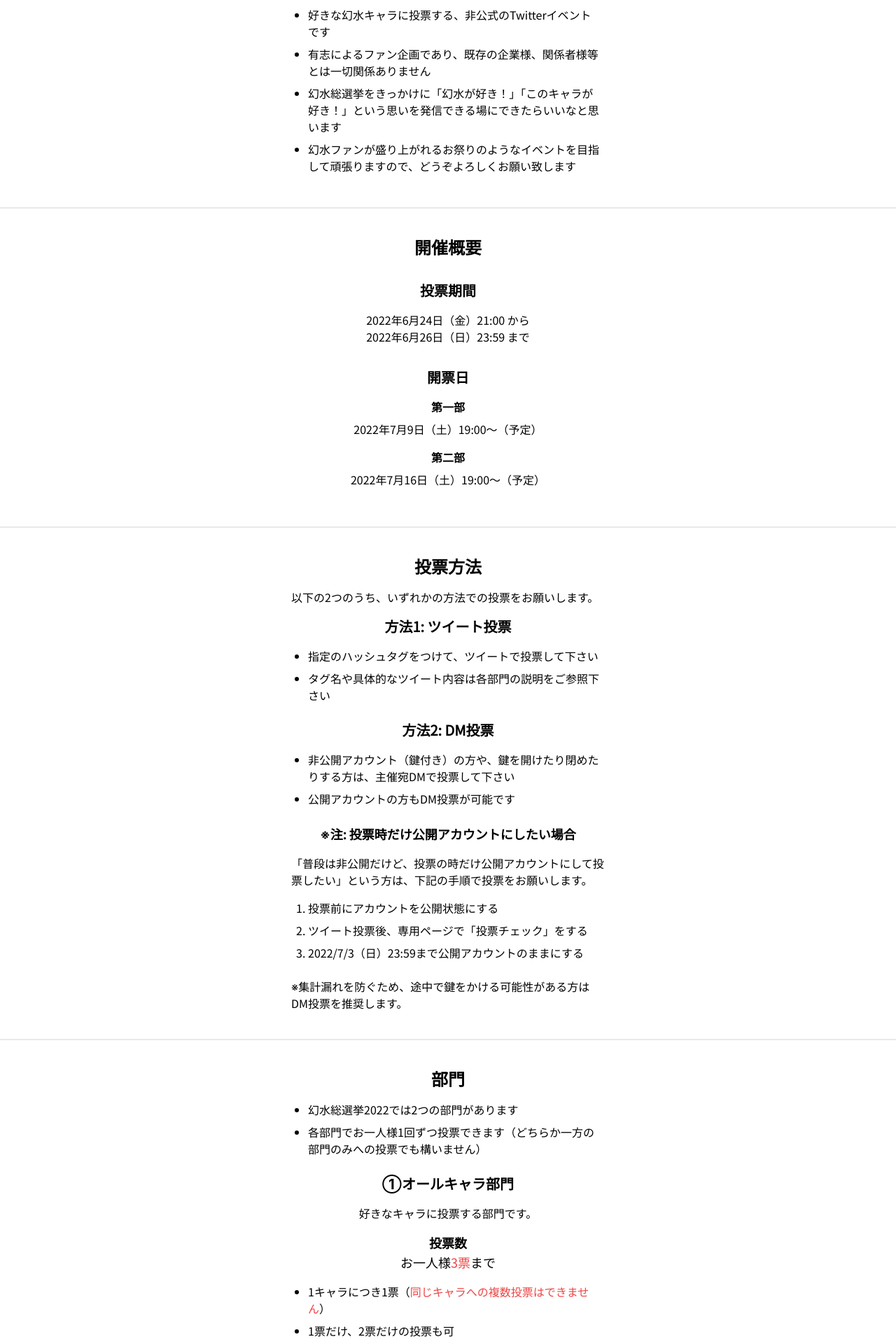
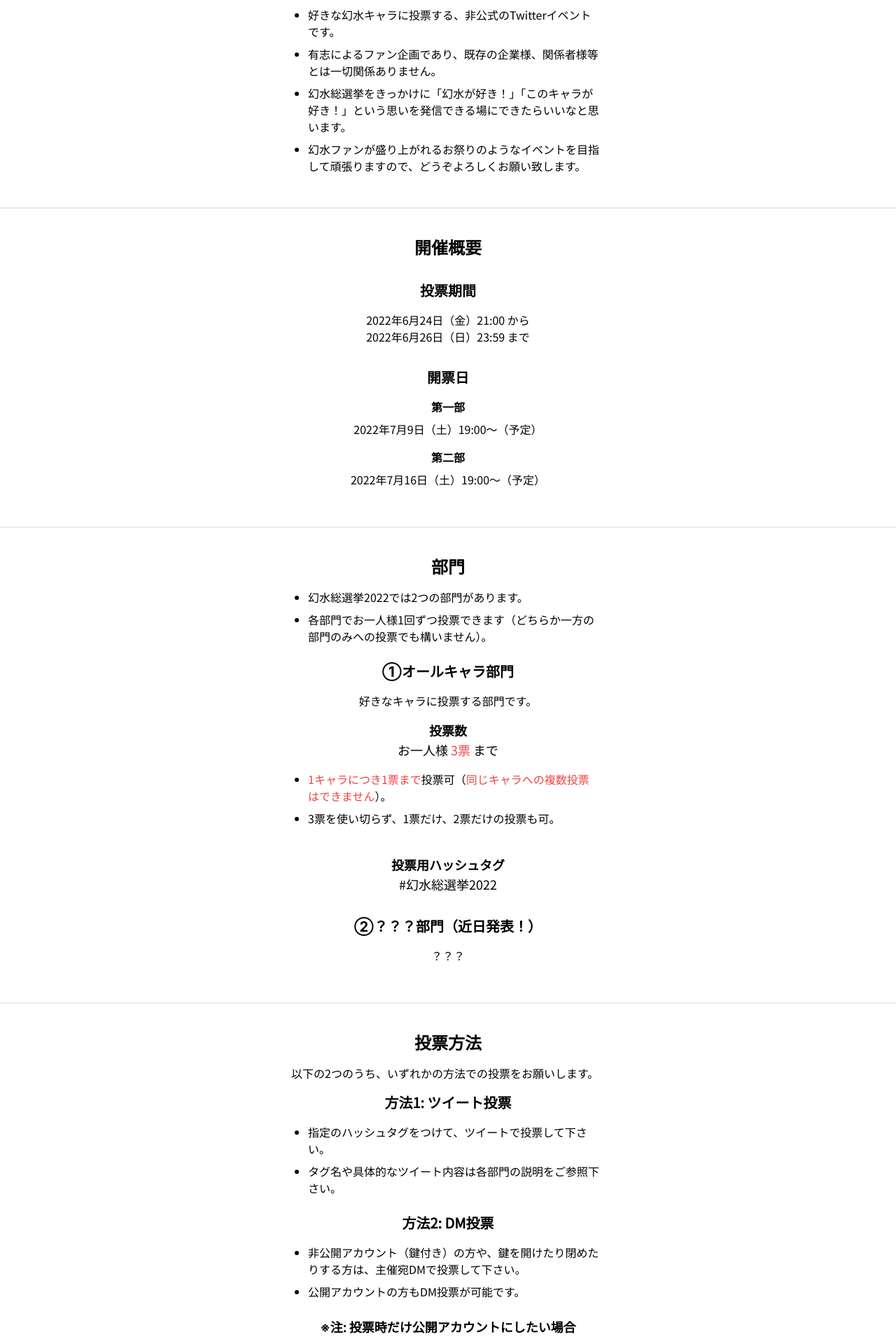
Before and after one commit to true-runes/suikoden-election-2022-frontend, a Next.js app: page / in a window 1280 px wide. Shown: the part 860-2780 px from the top of the page at 70% size. Built offline with nearby package versions, Linux system fonts and the light colour scheme; no server answers; a web font is replaced by a local one.

Commit message:
feat: 🎸 2022/05/15昼リリース用の最終調整

```diff
--- a/components/Departments.tsx
+++ b/components/Departments.tsx
@@ -9,12 +9,15 @@
             <h1 className="text-2xl font-bold pb-4">部門</h1>
             <div className="text-base text-left pb-4">
               <ul className="list-disc pl-6 pr-2">
-                <li className="pb-2">幻水総選挙2022では2つの部門があります</li>
                 <li className="pb-2">
-                  各部門でお一人様1回ずつ投票できます（どちらか一方の部門のみへの投票でも構いません）
+                  幻水総選挙2022では2つの部門があります。
+                </li>
+                <li className="pb-2">
+                  各部門でお一人様1回ずつ投票できます（どちらか一方の部門のみへの投票でも構いません）。
                 </li>
               </ul>
             </div>
+
             <div className="pb-4">
               <h2 className="text-xl font-bold pb-4">①オールキャラ部門</h2>
               <p className="text-base text-center pb-4">
@@ -23,18 +26,21 @@
               <div className="pb-4">
                 <h3 className="text-lg font-bold">投票数</h3>
                 <p className="text-lg pb-4">
-                  お一人様<span className="text-red-500">3票</span>まで
+                  お一人様 <span className="text-red-500">3票</span> まで
                 </p>
                 <div className="text-base text-left pb-4">
                   <ul className="list-disc pl-6 pr-2">
                     <li className="pb-2">
-                      1キャラにつき1票（
+                      <span className="text-red-500">1キャラにつき1票まで</span>
+                      投票可（
                       <span className="text-red-500">
                         同じキャラへの複数投票はできません
                       </span>
-                      ）
+                      ）。
                     </li>
-                    <li className="pb-2">1票だけ、2票だけの投票も可</li>
+                    <li className="pb-2">
+                      3票を使い切らず、1票だけ、2票だけの投票も可。
+                    </li>
                   </ul>
                 </div>
               </div>
@@ -47,6 +53,7 @@
             <h2 className="text-xl font-bold pb-4">
               ②？？？部門（近日発表！）
             </h2>
+            <p className="text-base text-center pb-4">？？？</p>
           </div>
         </div>
       </div>
--- a/components/HowToVote.tsx
+++ b/components/HowToVote.tsx
@@ -14,10 +14,10 @@
             <div className="text-base text-left pb-4">
               <ul className="list-disc pl-6 pr-2">
                 <li className="pb-2">
-                  指定のハッシュタグをつけて、ツイートで投票して下さい
+                  指定のハッシュタグをつけて、ツイートで投票して下さい。
                 </li>
                 <li className="pb-2">
-                  タグ名や具体的なツイート内容は各部門の説明をご参照下さい
+                  タグ名や具体的なツイート内容は各部門の説明をご参照下さい。
                 </li>
               </ul>
             </div>
@@ -25,9 +25,9 @@
             <div className="text-base text-left pb-4">
               <ul className="list-disc pl-6 pr-2">
                 <li className="pb-2">
-                  非公開アカウント（鍵付き）の方や、鍵を開けたり閉めたりする方は、主催宛DMで投票して下さい
+                  非公開アカウント（鍵付き）の方や、鍵を開けたり閉めたりする方は、主催宛DMで投票して下さい。
                 </li>
-                <li className="pb-2">公開アカウントの方もDM投票が可能です</li>
+                <li className="pb-2">公開アカウントの方もDM投票が可能です。</li>
               </ul>
             </div>
             <h1 className="text-lg font-bold pb-4">
@@ -38,12 +38,12 @@
             </p>
             <div className="text-base text-left pb-4">
               <ul className="list-decimal pl-6 pr-2">
-                <li className="pb-2">投票前にアカウントを公開状態にする</li>
+                <li className="pb-2">投票前にアカウントを公開状態にする。</li>
                 <li className="pb-2">
-                  ツイート投票後、専用ページで「投票チェック」をする
+                  ツイート投票後、専用ページで「投票チェック」をする（チェック方法は後日ご案内します）。
                 </li>
                 <li className="pb-2">
-                  2022/7/3（日）23:59まで公開アカウントのままにする
+                  2022/7/3（日）23:59まで公開アカウントのままにする。
                 </li>
               </ul>
             </div>
--- a/components/Kikaku.tsx
+++ b/components/Kikaku.tsx
@@ -8,16 +8,18 @@
           <div className="max-w-md">
             <h1 className="text-2xl font-bold pb-4">総選挙内企画</h1>
             <p className="pb-4">
-              今年も下記を募集します。詳細は後日発表いたします。
+              今年も下記の企画を準備中です。詳細は後日発表いたします。
             </p>
             <div className="text-base text-left pb-4">
               <ul className="list-decimal pl-6 pr-2">
+                <li className="pb-2">選挙運動</li>
                 <li className="pb-2">開票イラスト</li>
                 <li className="pb-2">お題小説</li>
                 <li className="pb-2">推し台詞</li>
                 <li className="pb-2">
                   オープニングイラスト・クロージングイラスト
                 </li>
+                <li className="pb-2">ボーナス票</li>
               </ul>
             </div>
           </div>
--- a/components/Onegai.tsx
+++ b/components/Onegai.tsx
@@ -9,23 +9,17 @@
             <h1 className="text-2xl font-bold pb-4">お願い</h1>
             <div className="text-base text-left pb-4">
               <ul className="list-disc pl-6 pr-2">
-                <li className="pb-2">投票は各部門につき、お一人様1回です</li>
+                <li className="pb-2">投票は各部門につき、お一人様1回です。</li>
                 <li className="pb-2">
-                  ツイート投票、あるいはDM投票のどちらかでのみ投票できます
+                  ツイート投票、あるいはDM投票のどちらかでのみ投票できます。
                 </li>
                 <li className="pb-2">
                   明らかに同じ方からの複数投票がありました場合は、無効にさせて頂く可能性がございます。
                   <br />
-                  推しへの清き投票にご協力よろしくお願いいたします！一生のお願いだよ
+                  推しへの清き投票にご協力よろしくお願いいたします！一生のお願いだよ。
                 </li>
                 <li className="pb-2">
-                  総選挙関連のハッシュタグで、特定のキャラや特定のキャラを推す方への批判・悪口を目的としたツイートは、ご遠慮下さいますようお願い致します
-                </li>
-                <li className="pb-2">
-                  総選挙関連のハッシュタグで、カップリング要素を含むツイートは、公式程度の表現として頂けますと幸いです
-                </li>
-                <li className="pb-2">
-                  なるべく制限は設けたくないと思いますが、多くの方にご参加頂いておりますため、ご理解とご協力を頂けますようお願い致します
+                  幻水総選挙関連のハッシュタグで、特定のキャラや特定のキャラを推す方への批判・悪口を目的としたツイートは、ご遠慮下さいますようお願い致します。
                 </li>
               </ul>
             </div>
--- a/components/WhatIsGensosenkyo.tsx
+++ b/components/WhatIsGensosenkyo.tsx
@@ -10,16 +10,16 @@
             <div className="text-base text-left">
               <ul className="list-disc pl-6 pr-2">
                 <li className="pb-2">
-                  好きな幻水キャラに投票する、非公式のTwitterイベントです
+                  好きな幻水キャラに投票する、非公式のTwitterイベントです。
                 </li>
                 <li className="pb-2">
-                  有志によるファン企画であり、既存の企業様、関係者様等とは一切関係ありません
+                  有志によるファン企画であり、既存の企業様、関係者様等とは一切関係ありません。
                 </li>
                 <li className="pb-2">
-                  幻水総選挙をきっかけに「幻水が好き！」「このキャラが好き！」という思いを発信できる場にできたらいいなと思います
+                  幻水総選挙をきっかけに「幻水が好き！」「このキャラが好き！」という思いを発信できる場にできたらいいなと思います。
                 </li>
                 <li className="pb-2">
-                  幻水ファンが盛り上がれるお祭りのようなイベントを目指して頑張りますので、どうぞよろしくお願い致します
+                  幻水ファンが盛り上がれるお祭りのようなイベントを目指して頑張りますので、どうぞよろしくお願い致します。
                 </li>
               </ul>
             </div>
--- a/pages/index.tsx
+++ b/pages/index.tsx
@@ -110,10 +110,10 @@
         <EventSummary />
 
         <div className="divider" />
-        <HowToVote />
+        <Departments />
 
         <div className="divider" />
-        <Departments />
+        <HowToVote />
 
         <div className="divider" />
         <Dendouiri />
```
